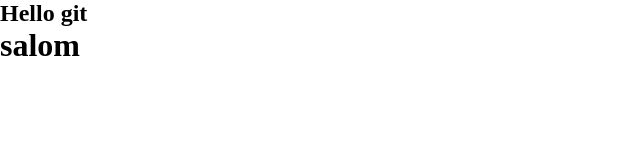
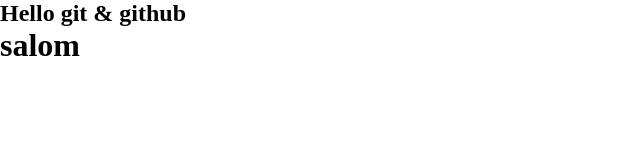
Before and after one commit to shokhDeveloper/Shoptoli, a plain HTML site: page index.html in a window 1280 px wide. Shown: the whole page, without its empty margins (0-640 px from the left). Drawn offline with Linux system fonts and the light colour scheme.

Commit message:
Add change with github

```diff
--- a/index.html
+++ b/index.html
@@ -9,7 +9,7 @@
 <body>
 
     <!-- Here we go -->
-     <h2>Hello git</h2>
+     <h2>Hello git & github</h2>
 
     <h1>salom</h1>
     <script src="./index.js"></script>
```
